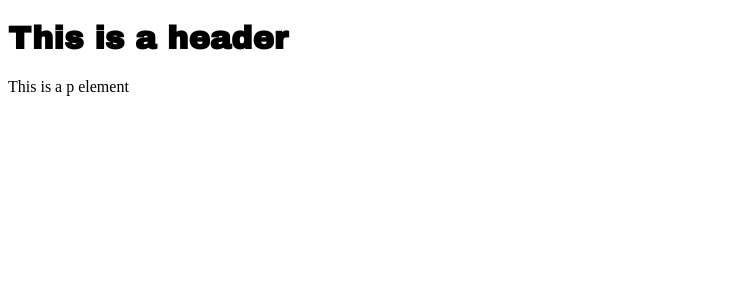
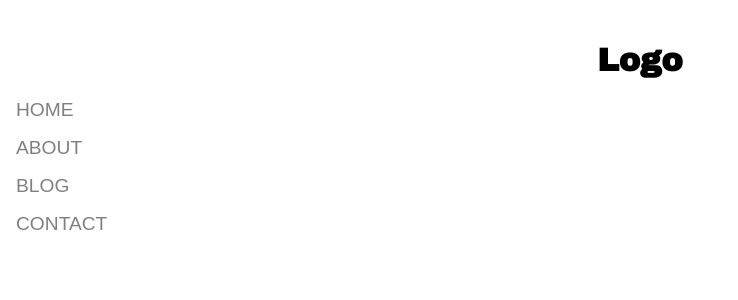
Before and after one commit to RickITKock/php-webshop, a PHP site: page / in a window 1280 px wide. Shown: the top 300 px of the page, without its empty margins (0-738 px from the left). Run offline with PHP 8.4, Linux system fonts and the light colour scheme.

Commit message:
Add starting header (navigation bar) html and styling

```diff
--- /dev/null
+++ b/includes/header.html
@@ -0,0 +1,11 @@
+<header>
+    <h1 class="logo">Logo</h1>
+    <nav>
+        <ul>
+            <li><a>Home</a></li>
+            <li><a>About</a></li>
+            <li><a>Blog</a></li>
+            <li><a>Contact</a></li>
+        </ul>
+    </nav>
+</header>
--- a/index.php
+++ b/index.php
@@ -2,6 +2,7 @@
 <html>
 <?php include "includes/head.html" ?>
 <body>
+    <?php include "includes/header.html" ?>
     <h1>This is a header</h1>
     <p>This is a p element</p>
 </body>
--- a/style/main_stylesheet.css
+++ b/style/main_stylesheet.css
@@ -1,7 +1,56 @@
+:root {
+    --background: white;
+}
+
+*, *::before, *::after {
+    box-sizing: border-box;
+}
+
 body {
+    margin: 0;
     background-color: white;
+    font-family: sans-serif;
+    font-weight: 400;
 }
 
 h1 {
     font-family: 'Archivo Black', sans-serif;
 }
+
+header {
+    background: var(--background);
+    text-align: center;
+    position: fixed;
+    z-index: 999;
+    width: 100%;
+}
+
+nav {
+    position: absolute;
+    text-align: left;
+    top: 100%;
+    left: 0;
+    width: 100%;
+}
+
+nav ul {
+    margin: 0;
+    padding: 0;
+    list-style: none;
+}
+
+nav li {
+    margin-bottom: 1em;
+    margin-left: 1em;
+}
+
+nav a {
+    color: gray;
+    text-decoration: none;
+    font-size: 1.2rem;
+    text-transform: uppercase;
+}
+
+nav a:hover {
+    color: purple;
+}
```
